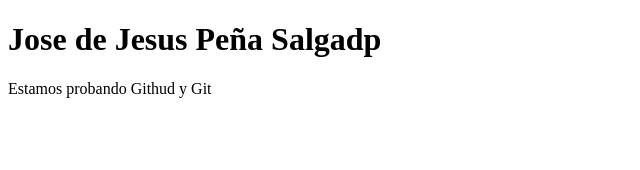
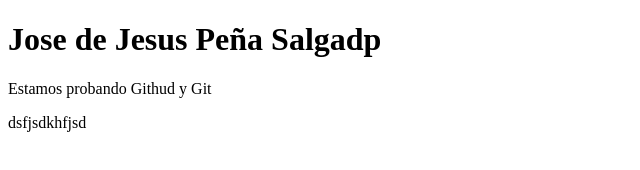
Before and after one commit to Jisus007y/DAM22, a plain HTML site: page index.html in a window 1280 px wide. Shown: the whole page, without its empty margins (0-640 px from the left). Drawn offline with Linux system fonts and the light colour scheme.

Commit message:
en html incluyo titulo y parrafo

```diff
--- a/index.html
+++ b/index.html
@@ -9,5 +9,7 @@
     <h1>Jose de Jesus Peña Salgadp</h1>
     <p>Estamos probando Githud y Git </p>
 
+
+    dsfjsdkhfjsd
 </body>
 </html>
```
